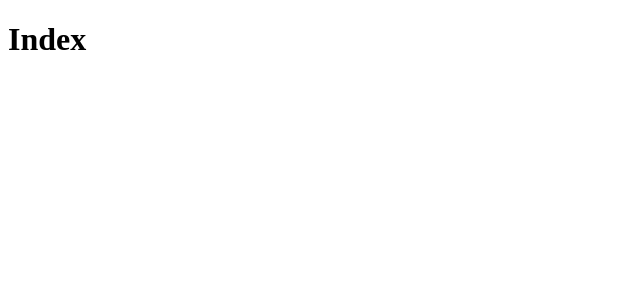
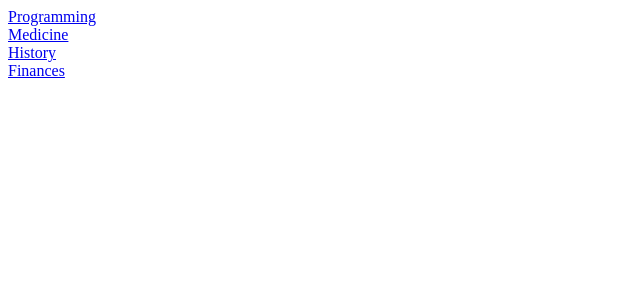
Before and after one commit to Dr4kk0nnys/SocialMedia, a React (Create React App) app in the folder frontend/: page / in a window 1280 px wide. Shown: the top 300 px of the page, without its empty margins (0-640 px from the left). Built offline with nearby package versions, Linux system fonts and the light colour scheme.

Commit message:
Improved the frontend / Starting backend

```diff
--- /dev/null
+++ b/frontend/src/components/Category.tsx
@@ -0,0 +1,21 @@
+import React, { useEffect } from 'react';
+
+import ICategoryProps from 'interfaces/Category';
+
+import { doFetch } from 'utils/fetch';
+
+const Category: React.FC<ICategoryProps> = (props: ICategoryProps) => {
+    const categoryName = props.categoryName.split('/').pop();
+
+    useEffect(() => {
+        doFetch({ url: '/categories/' + categoryName, method: 'get', body: {} });
+    });
+
+    return (
+        <div>
+            <h1>{categoryName}</h1>
+        </div>
+    )
+}
+
+export default Category;
--- a/frontend/src/components/Index.tsx
+++ b/frontend/src/components/Index.tsx
@@ -1,9 +1,14 @@
 import React from 'react';
+
+import 'css/main.css';
 
 const Index: React.FC = () => {
     return (
         <div>
-            <h1>Index</h1>
+            <a className='category' href="/categories/programming">Programming</a>
+            <a className='category' href="/categories/medicine">Medicine</a>
+            <a className='category' href="/categories/history">History</a>
+            <a className='category' href="/categories/finances">Finances</a>
         </div>
     )
 }
--- /dev/null
+++ b/frontend/src/css/main.css
@@ -0,0 +1,3 @@
+.category {
+    display: block;
+}
--- a/frontend/src/index.tsx
+++ b/frontend/src/index.tsx
@@ -2,15 +2,16 @@ import React from 'react';
 import ReactDOM from 'react-dom';
 import { BrowserRouter, Switch, Route } from 'react-router-dom';
 
-import Index from './components/Index';
+import Index from 'components/Index';
+import Category from 'components/Category';
 
 ReactDOM.render(
     <React.StrictMode>
         <BrowserRouter>
             <Switch>
-                <Route path='/'>
-                    <Index />
-                </Route>
+                <Route path='/categories/:categoryName' render={(props) => <Category categoryName={props.location.pathname} />} />
+                <Route path='/' component={Index} />
+
             </Switch>
         </BrowserRouter>
     </React.StrictMode>,
--- /dev/null
+++ b/frontend/src/interfaces/Category.ts
@@ -0,0 +1,3 @@
+export default interface ICategoryProps {
+    categoryName: string;
+}
--- /dev/null
+++ b/frontend/src/interfaces/Fetch.ts
@@ -0,0 +1,7 @@
+interface IFetchParameters {
+    url: string;
+    method: 'get' | 'post';
+    body: {};
+}
+
+export type { IFetchParameters };
--- /dev/null
+++ b/frontend/src/utils/fetch.ts
@@ -0,0 +1,15 @@
+import { IFetchParameters } from "interfaces/Fetch";
+
+const doFetch = async({ url, method, body }: IFetchParameters): Promise<any[]> => {
+    const rawResponse = await fetch('http://localhost:8000/' + url, {
+        method,
+        headers: {
+            'Accept': 'application/json',
+            'Content-Type': 'application/json',
+        },
+        body: JSON.stringify(body)
+    })
+    return await rawResponse.json();
+}
+
+export { doFetch };
--- a/frontend/tsconfig.json
+++ b/frontend/tsconfig.json
@@ -18,7 +18,8 @@
         "resolveJsonModule": true,
         "isolatedModules": true,
         "noEmit": true,
-    "jsx": "react-jsx"
+        "jsx": "react-jsx",
+        "baseUrl": "src"
     },
     "include": [
         "src"
```
Lines whose indentation alone changed are shown as unchanged.
